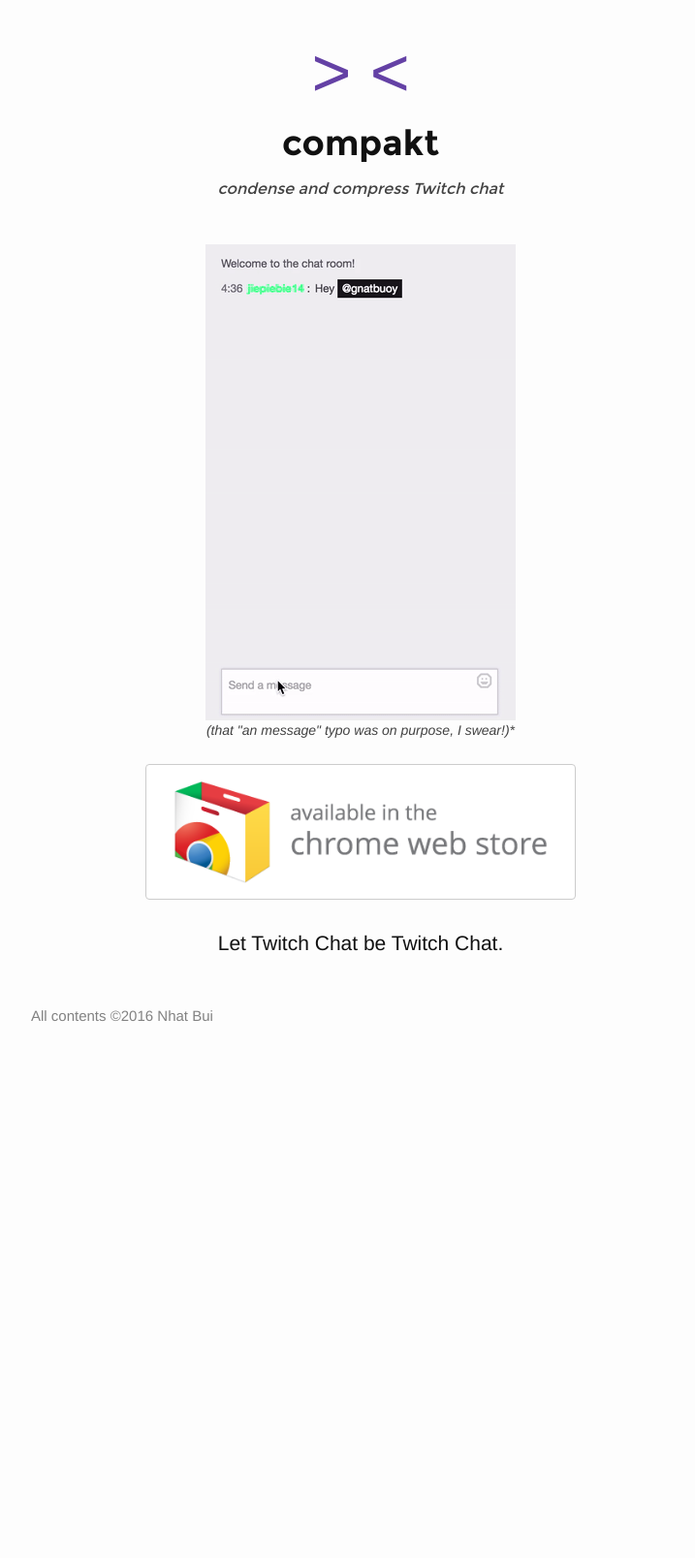
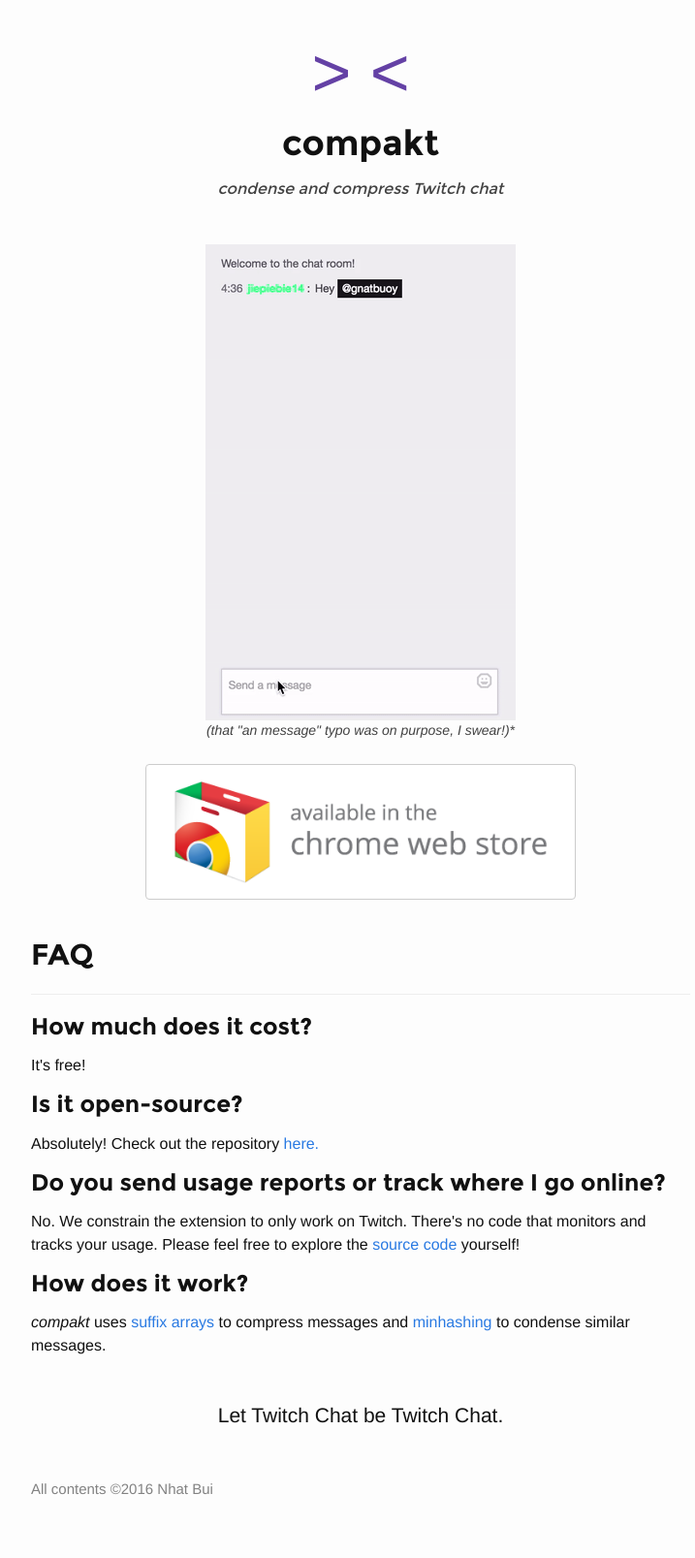
Before and after one commit to nhatbui/nhatbui.github.io, a Jekyll site: the page built from compakt/index.html, in a window 1280 px wide. Shown: the whole page at 97% size, without its empty margins (268-985 px from the left). Built offline with Jekyll 4.4.1, drawn with Linux system fonts in a browser that asks for light colours; before the commit the page ends 1120 px from its top, so only the background shows below that.

Commit message:
Added a surprisingly good looking FAQ page.

```diff
--- a/compakt/index.html
+++ b/compakt/index.html
@@ -13,8 +13,8 @@
     </div>
 
     <div class="page-content">
-      <div class="wrapper">
-
+      <div class="wrapper container">
+        <!-- abstract row -->
         <div class="row">
           <div class="col-md-2"></div>
           <div class="col-md-8 center">
@@ -27,6 +27,25 @@
           </div>
           <div class="col-md-2"></div>
         </div>
+
+        <!-- FAQ section -->
+        <div class="page-header">
+          <h2>FAQ</h2>
+        </div>
+
+        <h3>How much does it cost?</h3>
+        <p>It's free!</p>
+
+        <h3>Is it open-source?</h3>
+        <p>Absolutely! Check out the repository <a href="https://github.com/nhatbui/compakt">here.</a></p>
+
+        <h3>Do you send usage reports or track where I go online?</h3>
+        <p>No. We constrain the extension to only work on Twitch. There's no code that monitors and
+          tracks your usage. Please feel free to explore the <a href="https://github.com/nhatbui/compakt">source code</a> yourself!</p>
+
+        <h3>How does it work?</h3>
+        <p><i>compakt</i> uses <a href="https://en.wikipedia.org/wiki/Suffix_array">suffix arrays</a> to compress messages and <a href="https://en.wikipedia.org/wiki/MinHash">minhashing</a> to condense similar messages.</p>
+
       </div>
     </div>
 
```
